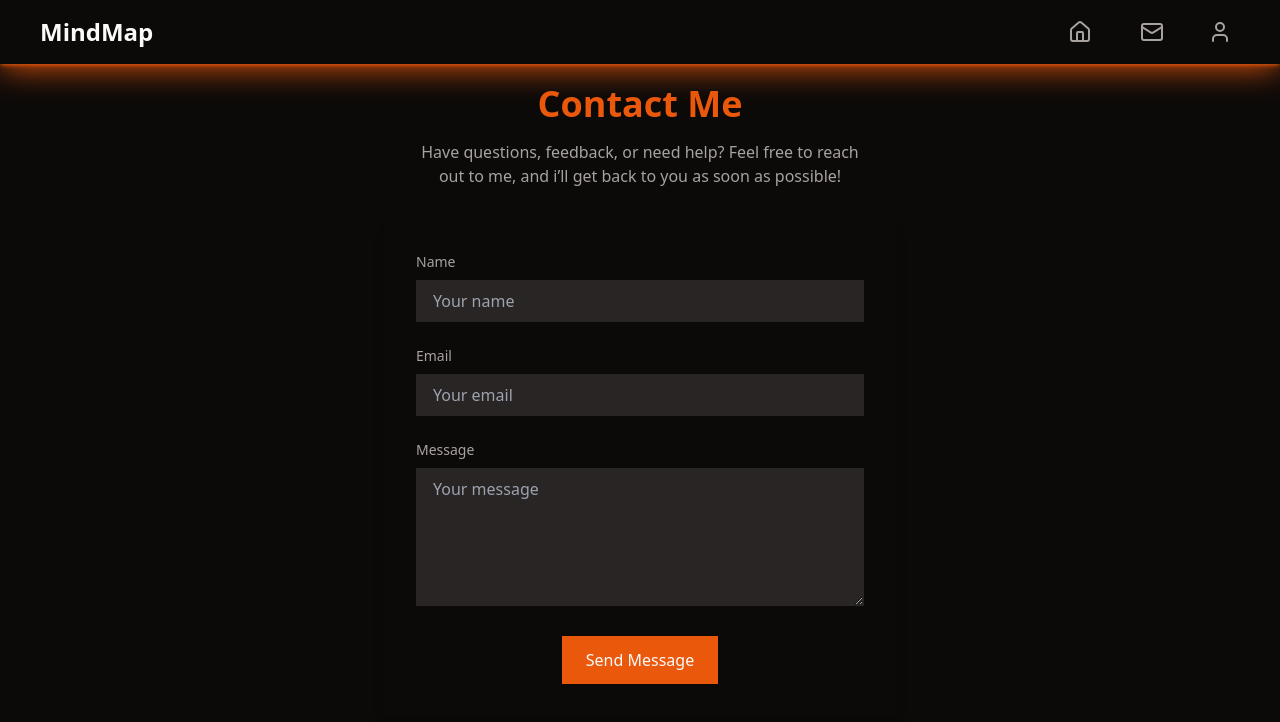
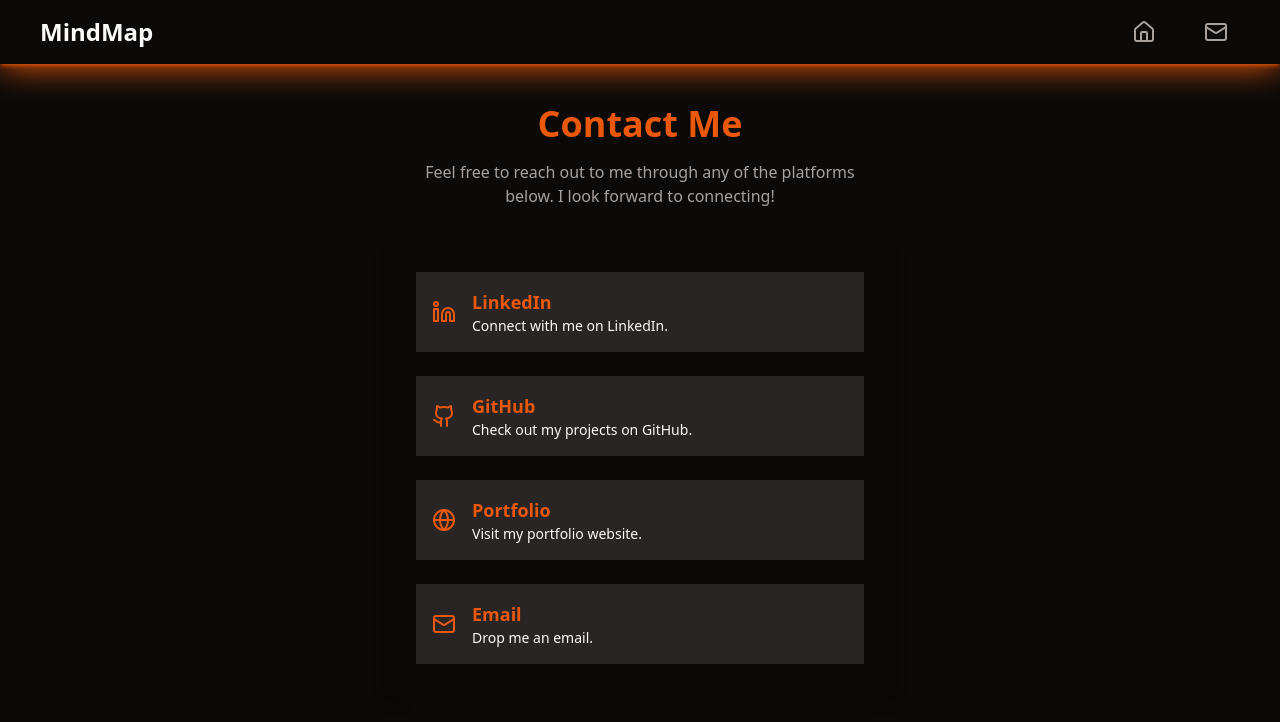
Before and after one commit to Reshex/Mind-Map, a React (Vite) app: page /contact in a window 1280 px wide. Shown: the top 722 px of the page. Built offline with nearby package versions, Linux system fonts and the light colour scheme; no server answers.

Commit message:
small bug fixes

```diff
--- a/src/components/navbar/Navbar.tsx
+++ b/src/components/navbar/Navbar.tsx
@@ -28,6 +28,7 @@
                 description: `Successfully logged out`,
                 icon: <ShieldCheck className="size-5" />,
             });
+            navigate("/");
         } catch (error) {
             console.error("Error logging out: ", error);
         }
@@ -63,7 +64,7 @@
                         </a>
 
                         {/* User Dropdown */}
-                        <DropdownMenu>
+                        {user && <DropdownMenu>
                             <DropdownMenuTrigger asChild>
                                 <button className="text-muted-foreground hover:text-primary focus:outline-none p-2 rounded-lg">
                                     <User className="w-6 h-6" />
@@ -73,7 +74,7 @@
                                 <DropdownMenuItem onClick={() => navigate("/userSettings")}>Settings</DropdownMenuItem>
                                 <DropdownMenuItem onClick={() => handleLogout()}>Logout</DropdownMenuItem>
                             </DropdownMenuContent>
-                        </DropdownMenu>
+                        </DropdownMenu>}
                     </div>
 
                     {/* Mobile menu button */}
@@ -87,20 +88,23 @@
                 {/* Mobile menu */}
                 {isOpen && (
                     <div className="md:hidden mt-4 space-y-4 bg-background text-foreground shadow-lg rounded-lg p-4">
-                        <a href="/" className="block text-foreground hover:text-primary transition-colors px-3 py-2 rounded-lg">
-                            Home
-                        </a>
                         {user && (
                             <a href="/loadMap" className="block text-muted-foreground hover:text-primary transition-colors px-3 py-2 rounded-lg">
                                 Mind Map
                             </a>
                         )}
+                        {user && (
+                            <a href="/userSettings" className="block text-muted-foreground hover:text-primary transition-colors px-3 py-2 rounded-lg">
+                                Settings
+                            </a>
+                        )}
+                        <a href="/" className="block text-foreground hover:text-primary transition-colors px-3 py-2 rounded-lg">
+                            Home
+                        </a>
                         <a href="/contact" className="block text-muted-foreground hover:text-primary transition-colors px-3 py-2 rounded-lg">
                             Contact
                         </a>
-                        <a href="/userSettings" className="block text-muted-foreground hover:text-primary transition-colors px-3 py-2 rounded-lg">
-                            Settings
-                        </a>
+
                     </div>
                 )}
             </div>
--- a/src/pages/contactPage/ContactPage.tsx
+++ b/src/pages/contactPage/ContactPage.tsx
@@ -1,59 +1,57 @@
+import { Linkedin, Mail, Globe, Github } from "lucide-react";
 
 function ContactPage() {
     return (
         <div className="flex flex-col items-center justify-center min-h-screen bg-background text-foreground px-4 animate-slide-in">
             <h1 className="text-4xl font-bold text-primary mb-4">Contact Me</h1>
             <p className="text-muted-foreground text-center mb-8 max-w-md">
-                Have questions, feedback, or need help? Feel free to reach out to me, and i’ll get back to you as soon as possible!
+                Feel free to reach out to me through any of the platforms below. I look forward to connecting!
             </p>
-            <form className="w-full max-w-lg bg-card p-8 rounded-lg shadow-lg">
-                <div className="mb-6">
-                    <label htmlFor="name" className="block text-sm font-medium text-muted-foreground mb-2">
-                        Name
-                    </label>
-                    <input
-                        id="name"
-                        type="text"
-                        placeholder="Your name"
-                        className="w-full px-4 py-2 bg-input text-foreground border border-border rounded-md focus:ring-2 focus:ring-primary focus:outline-none"
-                        required
-                    />
-                </div>
-                <div className="mb-6">
-                    <label htmlFor="email" className="block text-sm font-medium text-muted-foreground mb-2">
-                        Email
-                    </label>
-                    <input
-                        id="email"
-                        type="email"
-                        placeholder="Your email"
-                        className="w-full px-4 py-2 bg-input text-foreground border border-border rounded-md focus:ring-2 focus:ring-primary focus:outline-none"
-                        required
-                    />
-                </div>
-                <div className="mb-6">
-                    <label htmlFor="message" className="block text-sm font-medium text-muted-foreground mb-2">
-                        Message
-                    </label>
-                    <textarea
-                        id="message"
-                        rows={5}
-                        placeholder="Your message"
-                        className="w-full px-4 py-2 bg-input text-foreground border border-border rounded-md focus:ring-2 focus:ring-primary focus:outline-none"
-                        required
-                    />
-                </div>
-                <div className="text-center">
-                    <button
-                        type="submit"
-                        className="px-6 py-3 rounded-md bg-primary text-primary-foreground hover:bg-primary-foreground hover:text-primary transition-all"
-                    >
-                        Send Message
-                    </button>
-                </div>
-            </form>
+            <div className="w-full max-w-lg bg-card p-8 rounded-lg shadow-lg space-y-6">
+                <ContactItem
+                    icon={<Linkedin className="text-primary w-6 h-6" />}
+                    title="LinkedIn"
+                    description="Connect with me on LinkedIn."
+                    link="https://www.linkedin.com/in/barabulher/"
+                />
+                <ContactItem
+                    icon={<Github className="text-primary w-6 h-6" />}
+                    title="GitHub"
+                    description="Check out my projects on GitHub."
+                    link="https://github.com/Reshex"
+                />
+                <ContactItem
+                    icon={<Globe className="text-primary w-6 h-6" />}
+                    title="Portfolio"
+                    description="Visit my portfolio website."
+                    link="https://reshex.github.io/My-Portfolio/"
+                />
+                <ContactItem
+                    icon={<Mail className="text-primary w-6 h-6" />}
+                    title="Email"
+                    description="Drop me an email."
+                    link="mailto:bar7569@gmail.com"
+                />
+            </div>
         </div>
     );
-};
+}
+
+function ContactItem({ icon, title, description, link }: { icon: React.ReactNode; title: string; description: string; link: string }) {
+    return (
+        <a
+            href={link}
+            target="_blank"
+            rel="noopener noreferrer"
+            className="flex items-center space-x-4 p-4 bg-muted hover:bg-muted-foreground rounded-lg transition"
+        >
+            <div>{icon}</div>
+            <div>
+                <h2 className="text-lg text-primary font-bold">{title}</h2>
+                <p className="text-sm text-foreground">{description}</p>
+            </div>
+        </a>
+    );
+}
 
 export default ContactPage;
--- a/src/pages/loginRegisterPage/LoginPage.tsx
+++ b/src/pages/loginRegisterPage/LoginPage.tsx
@@ -1,7 +1,7 @@
 import LoginPopUp from "@/components/loginRegisterPopUp/LoginPopUp"
 import RegisterPopUp from "@/components/loginRegisterPopUp/RegisterPopUp"
+
 function LoginPage() {
-
 
     return (
         <div className="flex items-center justify-center h-screen space-x-12 ">
--- a/src/pages/userSettingsPage/UserSettingsPage.tsx
+++ b/src/pages/userSettingsPage/UserSettingsPage.tsx
@@ -18,7 +18,7 @@
 import ChangePasswordDialog from "@/components/changePasswordDialog/ChangePasswordDialog";
 import DeleteAccountDialog from "@/components/deleteAccountDialog/DeleteAccountDialog";
 import { ShieldCheck, ShieldX } from "lucide-react";
-import { Switch } from "@radix-ui/react-switch";
+import { Switch } from "@/components/ui/switch";
 
 function UserSettingsPage() {
     const userId = useCreatorId();
```
